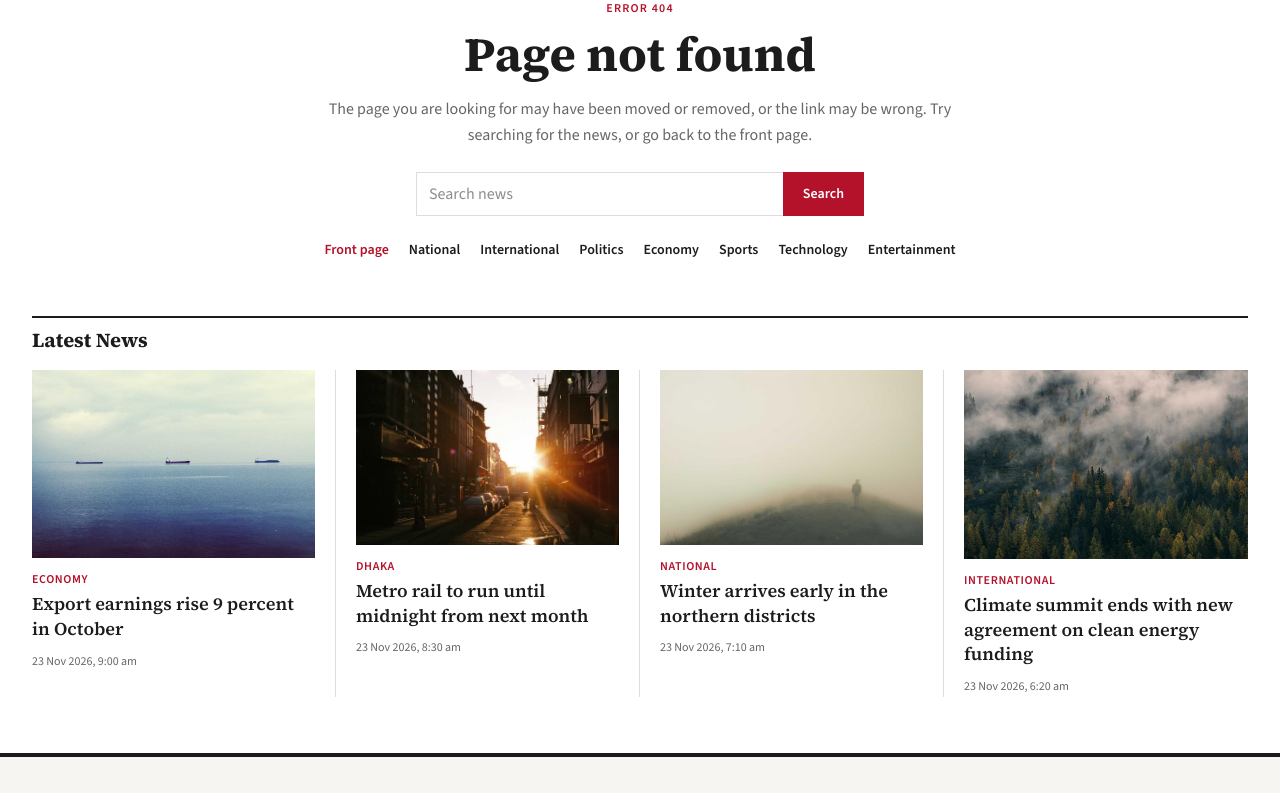
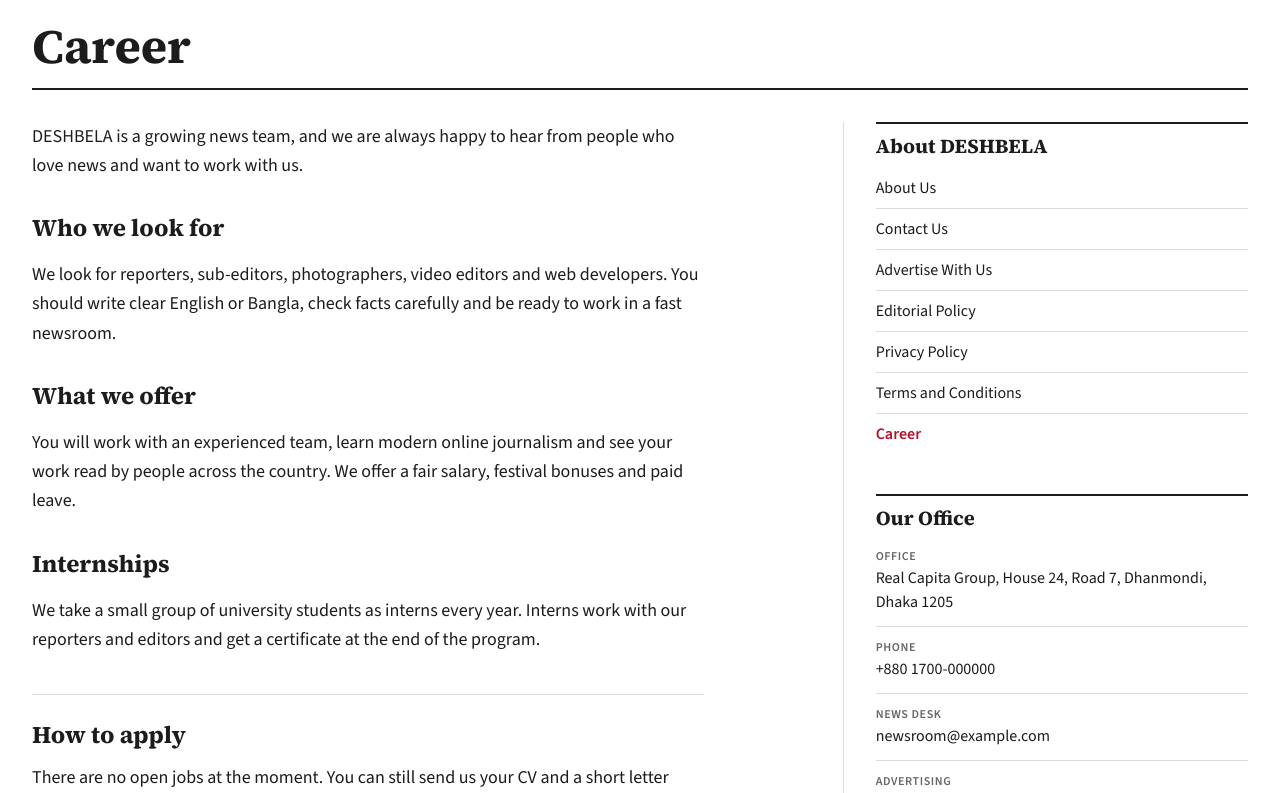
Before and after one commit to EasinTanvir/deshbela-project, a Next.js app: page /career in a window 1280 px wide. Before the commit this address had no page. Shown: the part 247-1040 px from the top of the page. Built offline with nearby package versions, Linux system fonts and the light colour scheme.

Commit message:
added career page

```diff
--- /dev/null
+++ b/src/app/career/page.js
@@ -0,0 +1,16 @@
+import Career from "@/components/pages/career/Career";
+import { getPageBySlug } from "@/lib/pageData";
+
+export async function generateMetadata() {
+  const page = await getPageBySlug("career");
+
+  return {
+    title: page.metaTitle,
+    description: page.metaDescription,
+    alternates: { canonical: "/career" },
+  };
+}
+
+export default function CareerPage() {
+  return <Career />;
+}
--- /dev/null
+++ b/src/components/pages/career/Career.jsx
@@ -0,0 +1,15 @@
+import InfoPageLayout from "@/components/common/InfoPageLayout";
+import HowToApply from "@/components/pages/career/HowToApply";
+import { getPageBySlug } from "@/lib/pageData";
+import { getSiteConfig } from "@/lib/siteData";
+
+export default async function Career() {
+  const page = await getPageBySlug("career");
+  const site = getSiteConfig();
+
+  return (
+    <InfoPageLayout page={page} href="/career">
+      <HowToApply email={site.contact.careersEmail} />
+    </InfoPageLayout>
+  );
+}
```
